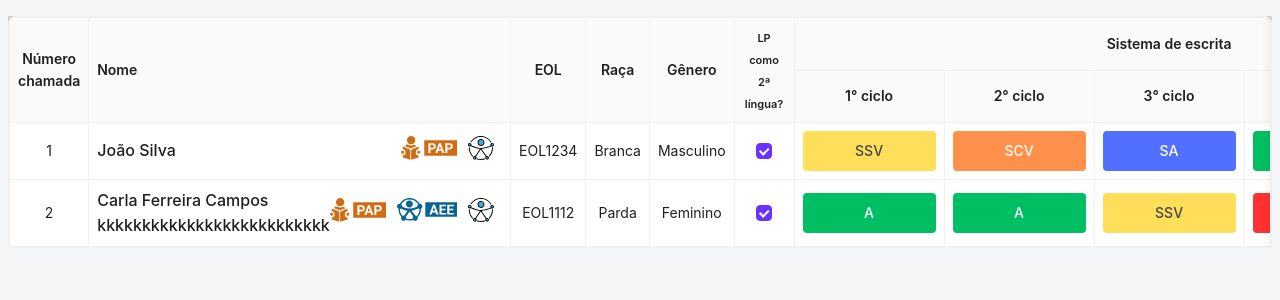
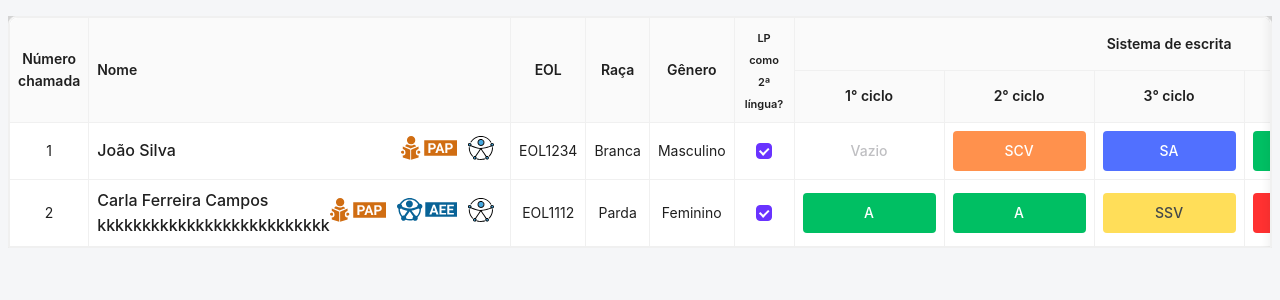
Before and after one commit to prefeiturasp/SME-NovaSondagem-Frontend, a React (Vite) app: page /relatorio in a window 1280 px wide. Shown: the top 300 px of the page. Built offline with nearby package versions, Linux system fonts and the light colour scheme.

Commit message:
se for null é vazio

```diff
--- a/src/componentes/sondagemRelatorio/celulaColorida/celulaColorida.tsx
+++ b/src/componentes/sondagemRelatorio/celulaColorida/celulaColorida.tsx
@@ -20,13 +20,15 @@ const CelulaColorida: React.FC<CelulaColoridaProps> = ({
     if (!respostaAtual?.opcaoRespostaId) return null;
 
     return opcaoResposta.find(
-      (opcao) => opcao.id === respostaAtual.opcaoRespostaId
+      (opcao) => opcao.id === respostaAtual.opcaoRespostaId,
     );
   }, [opcaoResposta, resposta]);
 
-  const corFundo = opcaoSelecionada?.corFundo ?? "#FFFFFF";
-  const corTexto = opcaoSelecionada?.corTexto ?? "#42474A";
-  const texto = opcaoSelecionada?.descricaoOpcaoResposta ?? "";
+  const corFundo = opcaoSelecionada ? opcaoSelecionada.corFundo : "#FFFFFF";
+  const corTexto = opcaoSelecionada ? opcaoSelecionada.corTexto : "#BFBFC2";
+  const texto = opcaoSelecionada
+    ? opcaoSelecionada.descricaoOpcaoResposta
+    : "Vazio";
 
   return (
     <div
--- a/src/mocks/MockDadosTabelaDinamica3.json
+++ b/src/mocks/MockDadosTabelaDinamica3.json
@@ -111,8 +111,8 @@
             }
           ],
           "resposta": {
-            "id": 1,
-            "opcaoRespostaId": 2
+            "id": null,
+            "opcaoRespostaId": null
           }
         },
         {
```
